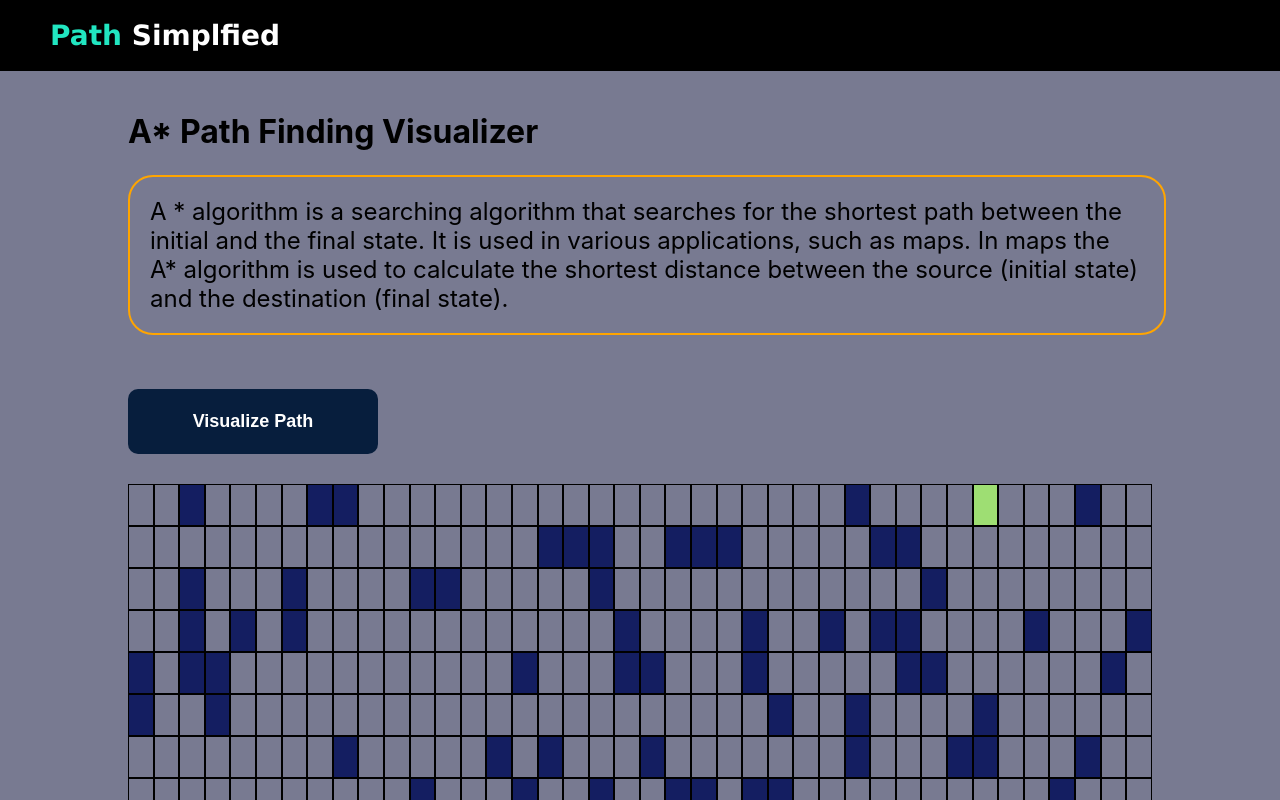
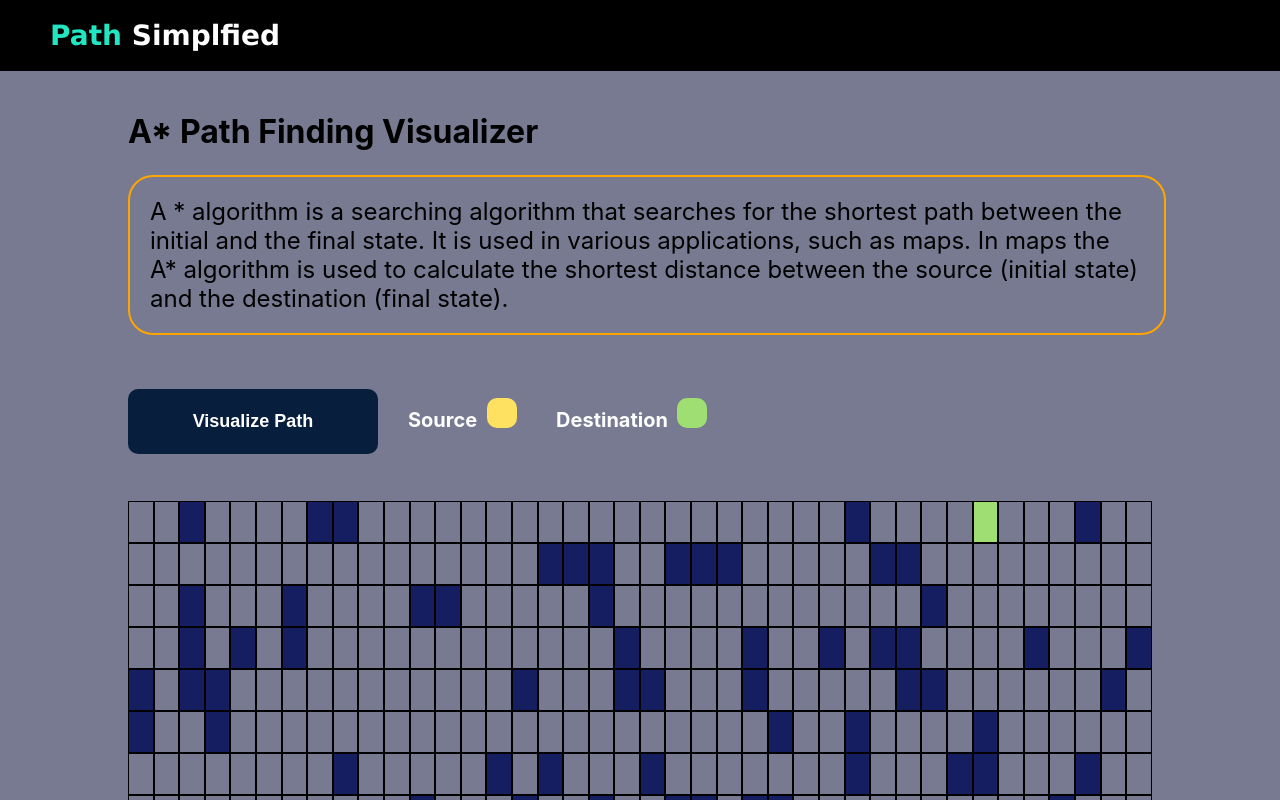
Before and after one commit to manojnsut/PathSimplified, a React (Create React App) app: page / in a window 1280 px wide. Shown: the top 800 px of the page. Built offline with nearby package versions, Linux system fonts and the light colour scheme.

Commit message:
ui updated

```diff
--- a/src/components/PathFind.css
+++ b/src/components/PathFind.css
@@ -30,6 +30,40 @@ button {
     box-shadow: 0 0 2rem gray;
   }
 
+  .start {
+    margin: 30px;
+    margin-left: 0;
+    font-size: 18px;
+    font-weight: bold;
+    height: 30px;
+    width: 30px;
+    border-radius: 10px;
+    border: none;
+    box-shadow: 1px 1px 0px 2px rgba (0, 0, 0, 0.3);
+    background: #FFE162;
+    cursor: pointer;
+    color: white;
+  }
+
+  .end {
+    margin: 30px;
+    margin-left: 0;
+    font-size: 18px;
+    font-weight: bold;
+    height: 30px;
+    width: 30px;
+    border-radius: 10px;
+    border: none;
+    box-shadow: 1px 1px 0px 2px rgba (0, 0, 0, 0.3);
+    background: #9EDE73;
+    cursor: pointer;
+    color: white;
+  }
+  .tab {
+    color: white;
+    font-size: 20px;
+  }
+
   #rcorners1 {
     border-radius: 25px;
     border: 2px solid rgb(255, 165, 0);
--- a/src/components/PathFind.js
+++ b/src/components/PathFind.js
@@ -174,9 +174,22 @@ export default function PathFind() {
                         In maps the A* algorithm is used to calculate the shortest distance between the source (initial state) and the destination (final state).
                 </p>
                 </div>
-                <button onClick={visualizePath}>
-                    Visualize Path
-                </button>
+
+                <div>
+                    <h2 className="tab">
+                        <button onClick={visualizePath}>
+                            Visualize Path
+                         </button>
+
+                         Source &nbsp;
+                         <button className='start'></button>
+
+                         &nbsp;
+
+                        Destination &nbsp;
+                         <button className='end'> </button>
+                    </h2>
+                </div>
 
                 <div style={{ paddingBottom: "50px" }}>
                     {gridWithNodes}
```
